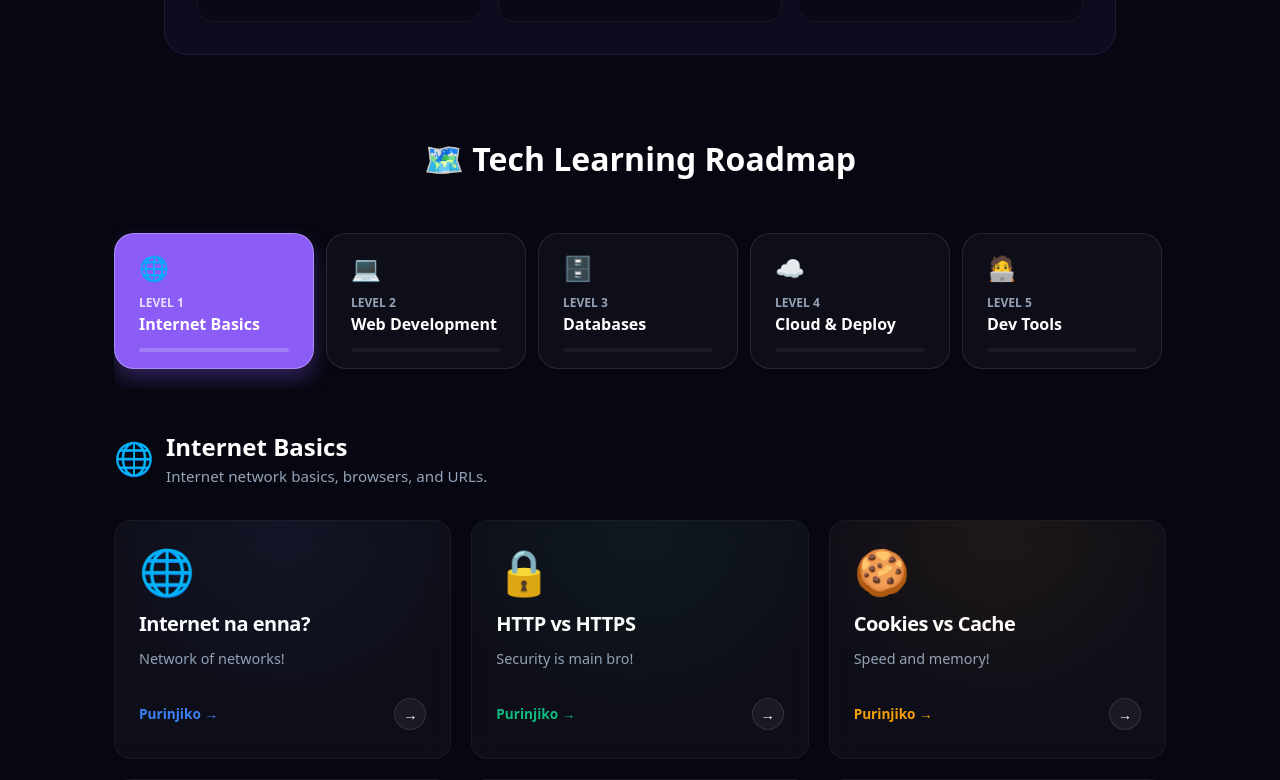
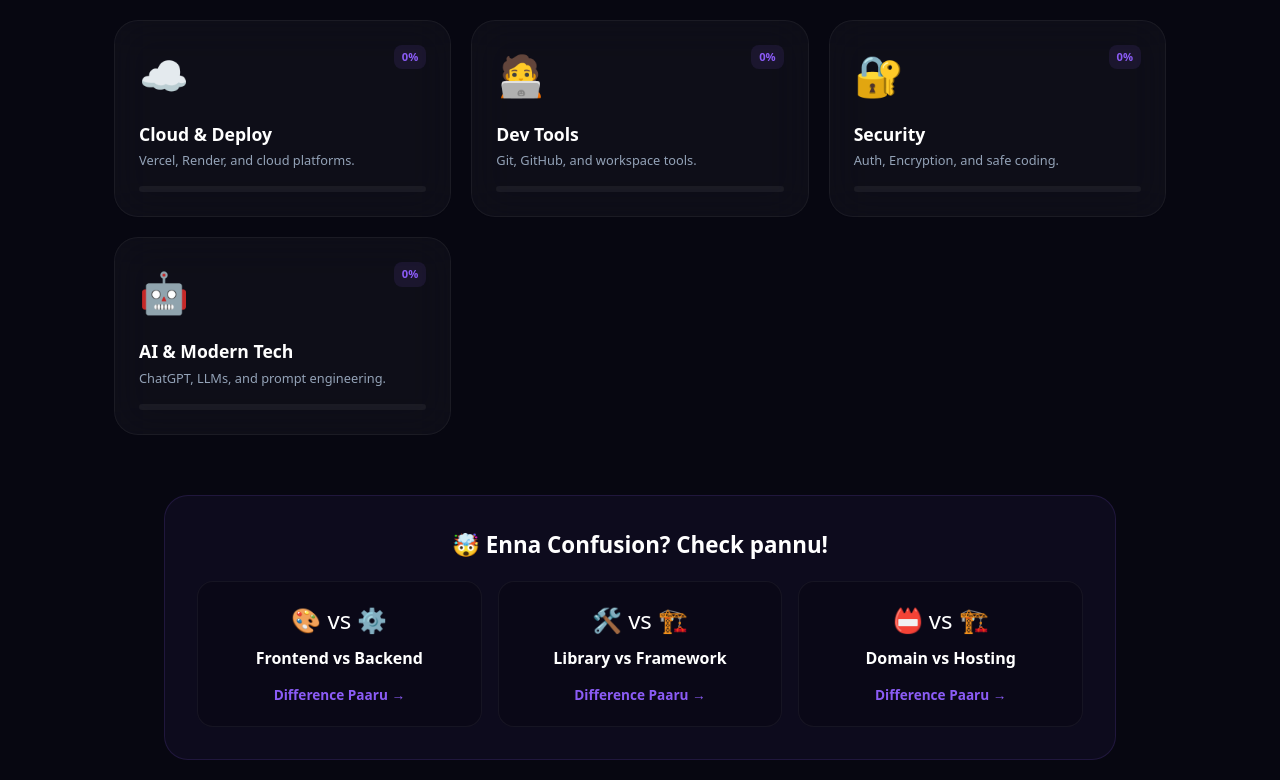
Before and after one commit to nfsprogramming/Techaa-Purinjikoo, a Next.js app: page / in a window 1280 px wide. Shown: the part 740-1520 px from the top of the page. Built offline with nearby package versions, Linux system fonts and the light colour scheme; no server answers.

Commit message:
INITIAL COMMIT

```diff
--- a/app/page.tsx
+++ b/app/page.tsx
@@ -7,23 +7,6 @@ import Navbar from "@/components/Navbar";
 import Footer from "@/components/Footer";
 import TopicCard from "@/components/TopicCard";
 import { motion, AnimatePresence } from "framer-motion";
-
-const ROADMAP_LEVELS = [
-  { id: 1, name: "Internet Basics", icon: "🌐", topics: "1-15", desc: "Digital world-oda base-ah purinjiko." },
-  { id: 2, name: "Web Development", icon: "💻", topics: "16-30", desc: "App build panna enna venum?" },
-  { id: 3, name: "Databases", icon: "🗄️", topics: "31-45", desc: "Data storage magic." },
-  { id: 4, name: "Cloud & Deploy", icon: "☁️", topics: "46-60", desc: "Go live on internet." },
-  { id: 5, name: "Dev Tools", icon: "🧑‍💻", topics: "61-75", desc: "Pro developer-ah maaru." },
-  { id: 6, name: "Security", icon: "🔐", topics: "76-85", desc: "Safe ah irukkalam." },
-  { id: 7, name: "AI & Modern Tech", icon: "🤖", topics: "86-100", desc: "Future is here." },
-];
-
-const CONFUSIONS = [
-  { p1: "Frontend", p2: "Backend", emoji: "🎨 vs ⚙️", link: "/topics/frontend-vs-backend" },
-  { p1: "Library", p2: "Framework", emoji: "🛠️ vs 🏗️", link: "/topics/library-vs-framework" },
-  { p1: "Domain", p2: "Hosting", emoji: "📛 vs 🏗️", link: "/topics/domain-vs-hosting" },
-];
-
 import { useUserProgress } from "@/context/UserProgressContext";
 import { useAuth } from "@/context/AuthContext";
 
@@ -33,6 +16,12 @@ export default function Home() {
   const { user, loginWithGoogle } = useAuth();
 
   const filteredTopics = topics.filter(t => t.level === activeLevel || (!t.level && activeLevel === 1));
+
+  const CONFUSIONS = [
+    { p1: "Frontend", p2: "Backend", emoji: "🎨 vs ⚙️", link: "/topics/frontend-vs-backend" },
+    { p1: "Library", p2: "Framework", emoji: "🛠️ vs 🏗️", link: "/topics/library-vs-framework" },
+    { p1: "Domain", p2: "Hosting", emoji: "📛 vs 🏗️", link: "/topics/domain-vs-hosting" },
+  ];
 
   return (
     <div style={{ background: "#070711", minHeight: "100vh", color: "#fff" }}>
@@ -81,11 +70,56 @@ export default function Home() {
               </motion.div>
             )}
             <motion.div whileHover={{ scale: 1.05 }}>
-              <Link href="#roadmap" style={{ display: "inline-block", background: "rgba(255,255,255,0.05)", border: "1px solid rgba(255,255,255,0.1)", color: "#fff", padding: "12px 28px", borderRadius: "12px", fontWeight: 700, textDecoration: "none" }}>Explore Topics 📖</Link>
+              <Link href="#level-overview" style={{ display: "inline-block", background: "rgba(255,255,255,0.05)", border: "1px solid rgba(255,255,255,0.1)", color: "#fff", padding: "12px 28px", borderRadius: "12px", fontWeight: 700, textDecoration: "none" }}>Explore Roadmap 🗺️</Link>
             </motion.div>
           </div>
         </div>
       </motion.section>
+
+      {/* Level Overview Grid */}
+      <section id="level-overview" style={{ maxWidth: "1100px", margin: "-40px auto 60px", padding: "0 24px", position: "relative", zIndex: 10 }}>
+        <h3 style={{ fontSize: "1.2rem", fontWeight: 800, marginBottom: "24px", textAlign: "center", color: "#94a3b8" }}>SELECT YOUR LEVEL</h3>
+        <div style={{ display: "grid", gridTemplateColumns: "repeat(auto-fit, minmax(280px, 1fr))", gap: "20px" }}>
+          {ROADMAP_LEVEL_DATA().map((lvl) => {
+            const progress = getLevelProgress(lvl.id);
+            return (
+              <motion.div
+                key={lvl.id}
+                whileHover={{ y: -10, boxShadow: "0 20px 40px rgba(0,0,0,0.4)", background: "rgba(255,255,255,0.06)" }}
+                onClick={() => {
+                  setActiveLevel(lvl.id);
+                  document.getElementById('roadmap')?.scrollIntoView({ behavior: 'smooth' });
+                }}
+                style={{
+                  background: activeLevel === lvl.id ? "rgba(139,92,246,0.1)" : "rgba(255,255,255,0.03)",
+                  backdropFilter: "blur(20px)",
+                  border: activeLevel === lvl.id ? "1px solid #8b5cf6" : "1px solid rgba(255,255,255,0.05)",
+                  borderRadius: "24px",
+                  padding: "24px",
+                  cursor: "pointer",
+                  transition: "0.3s"
+                }}
+              >
+                <div style={{ display: "flex", justifyContent: "space-between", alignItems: "flex-start", marginBottom: "16px" }}>
+                  <span style={{ fontSize: "2.5rem" }}>{lvl.icon}</span>
+                  <span style={{ fontSize: "0.7rem", fontWeight: 800, color: progress === 100 ? "#4ade80" : "#8b5cf6", background: "rgba(139,92,246,0.1)", padding: "4px 8px", borderRadius: "8px" }}>
+                    {progress}%
+                  </span>
+                </div>
+                <h4 style={{ fontSize: "1.1rem", fontWeight: 800, marginBottom: "4px" }}>{lvl.name}</h4>
+                <p style={{ fontSize: "0.8rem", color: "#94a3b8", marginBottom: "16px" }}>{lvl.desc}</p>
+                <div style={{ height: "6px", background: "rgba(255,255,255,0.05)", borderRadius: "100px", overflow: "hidden" }}>
+                  <motion.div
+                    initial={{ width: 0 }}
+                    animate={{ width: `${progress}%` }}
+                    style={{ height: "100%", background: progress === 100 ? "#4ade80" : "linear-gradient(90deg, #8b5cf6, #06b6d4)" }}
+                  />
+                </div>
+              </motion.div>
+            );
+          })}
+        </div>
+      </section>
 
       {/* Beginner Confusion Section */}
       <motion.section
@@ -120,7 +154,7 @@ export default function Home() {
           viewport={{ once: true }}
           style={{ fontSize: "2rem", fontWeight: 900, textAlign: "center", marginBottom: "40px" }}
         >
-          🗺️ Tech Learning Roadmap
+          🗺️ Detailed Topics
         </motion.h2>
 
         <div style={{ display: "flex", gap: "12px", overflowX: "auto", paddingTop: "10px", paddingBottom: "20px", marginBottom: "40px", scrollbarWidth: "none" }} className="no-scrollbar">
@@ -152,7 +186,6 @@ export default function Home() {
                 <div style={{ fontSize: "0.75rem", color: activeLevel === lvl.id ? "rgba(255,255,255,0.8)" : "#94a3b8", fontWeight: 600 }}>LEVEL {lvl.id}</div>
                 <div style={{ fontWeight: 800, fontSize: "1rem", marginBottom: "12px" }}>{lvl.name}</div>
 
-                {/* Mini progress bar */}
                 <div style={{ height: "4px", background: activeLevel === lvl.id ? "rgba(255,255,255,0.2)" : "rgba(255,255,255,0.05)", borderRadius: "100px", marginTop: "auto" }}>
                   <motion.div
                     initial={{ width: 0 }}
@@ -205,6 +238,7 @@ export default function Home() {
         </motion.div>
       </section>
 
+      <Footer />
     </div>
   );
 }
--- a/app/topics/[id]/page.jsx
+++ b/app/topics/[id]/page.jsx
@@ -14,8 +14,18 @@ export default function TopicPage() {
   const params = useParams();
   const router = useRouter();
   const topic = topics.find((t) => t.id === params.id);
-  const { completeTopic, addXP, unlockedBadges, BADGES, completedTopics } = useUserProgress();
+  const { completeTopic, addXP, unlockedBadges, BADGES, completedTopics, isTopicLocked, loading } = useUserProgress();
   const [activeTab, setActiveTab] = useState("learn"); // learn, quiz, mistakes
+
+  const isLocked = isTopicLocked(params.id);
+
+  useEffect(() => {
+    if (isLocked && topic) {
+      // Allow access if they just completed it (state might be updating)
+      // Actually isTopicLocked handles completion check
+    }
+  }, [isLocked, topic]);
+
   const [correctAnswer, setCorrectAnswer] = useState(null);
   const [showShareModal, setShowShareModal] = useState(false);
   const [lastUnlockedBadge, setLastUnlockedBadge] = useState(null);
@@ -30,18 +40,30 @@ export default function TopicPage() {
   const currentIdx = topics.findIndex(t => t.id === topic?.id);
   const nextTopic = topics[currentIdx + 1];
 
+  const initialBadgeCount = useRef(null);
+
   // Show badge unlock notification
   useEffect(() => {
-    if (unlockedBadges.length > 0) {
+    if (loading) return; // Wait for data to load
+
+    // Only initialize the count on the first render of this component instance
+    if (initialBadgeCount.current === null) {
+      initialBadgeCount.current = unlockedBadges.length;
+      return;
+    }
+
+    // Only show notification if the length has increased since we last checked
+    if (unlockedBadges.length > initialBadgeCount.current) {
       const latestBadgeId = unlockedBadges[unlockedBadges.length - 1];
       const badge = BADGES.find(b => b.id === latestBadgeId);
       if (badge) {
         setLastUnlockedBadge(badge);
         const timer = setTimeout(() => setLastUnlockedBadge(null), 5000);
+        initialBadgeCount.current = unlockedBadges.length;
         return () => clearTimeout(timer);
       }
     }
-  }, [unlockedBadges.length]);
+  }, [unlockedBadges.length, BADGES, loading]);
 
   const handleQuizAnswer = (isCorrect) => {
     setCorrectAnswer(isCorrect);
@@ -80,6 +102,31 @@ export default function TopicPage() {
       <div style={{ background: "#070711", minHeight: "100vh", color: "#fff", display: "flex", alignItems: "center", justifyContent: "center", flexDirection: "column" }}>
         <h2>Topic Not Found Bro! 😅</h2>
         <Link href="/" style={{ color: "#8b5cf6", marginTop: "20px" }}>Go Home</Link>
+      </div>
+    );
+  }
+
+  if (isLocked) {
+    const prevTopic = topics[topics.findIndex(t => t.id === topic.id) - 1];
+    return (
+      <div style={{ background: "#070711", minHeight: "100vh", color: "#fff", display: "flex", alignItems: "center", justifyContent: "center", padding: "24px" }}>
+        <motion.div
+          initial={{ opacity: 0, scale: 0.9 }}
+          animate={{ opacity: 1, scale: 1 }}
+          style={{ maxWidth: "500px", width: "100%", textAlign: "center", background: "rgba(255,255,255,0.02)", border: "1px solid rgba(255,255,255,0.05)", padding: "60px 40px", borderRadius: "32px", backdropFilter: "blur(20px)" }}
+        >
+          <div style={{ fontSize: "5rem", marginBottom: "24px", opacity: 0.5 }}>🔒</div>
+          <h2 style={{ fontSize: "2rem", fontWeight: 900, marginBottom: "16px" }}>This Topic is Locked!</h2>
+          <p style={{ color: "#94a3b8", fontSize: "1.1rem", lineHeight: 1.6, marginBottom: "32px" }}>
+            Pazhaya topics-ah mudicha thaan idhu open aagum bro. One by one-ah learn panni master aagu! 🚀
+          </p>
+          {prevTopic && (
+            <Link href={`/topics/${prevTopic.id}`} style={{ display: "block", background: "#8b5cf6", color: "#fff", padding: "16px", borderRadius: "16px", textDecoration: "none", fontWeight: 800, marginBottom: "16px" }}>
+              Complete: {prevTopic.title}
+            </Link>
+          )}
+          <Link href="/" style={{ color: "#94a3b8", textDecoration: "none", fontSize: "0.9rem", fontWeight: 600 }}>Back to Roadmap</Link>
+        </motion.div>
       </div>
     );
   }
--- a/components/TopicCard.jsx
+++ b/components/TopicCard.jsx
@@ -5,18 +5,18 @@ import { useUserProgress } from "@/context/UserProgressContext";
 import { motion } from "framer-motion";
 
 export default function TopicCard({ topic, index }) {
-  const { completedTopics } = useUserProgress();
+  const { completedTopics, isTopicLocked } = useUserProgress();
   const isCompleted = completedTopics.includes(topic.id);
+  const isLocked = isTopicLocked(topic.id);
 
-  return (
-    <Link href={`/topics/${topic.id}`} style={{ textDecoration: "none" }}>
+  const cardContent = (
     <motion.div
-        whileHover={{
+      whileHover={!isLocked ? {
         y: -8,
         scale: 1.02,
         boxShadow: `0 20px 40px rgba(0,0,0,0.3), 0 0 20px ${topic.accentColor}22`
-        }}
-        whileTap={{ scale: 0.98 }}
+      } : {}}
+      whileTap={!isLocked ? { scale: 0.98 } : {}}
       style={{
         borderRadius: "16px",
         padding: "28px 24px",
@@ -24,13 +24,21 @@ export default function TopicCard({ topic, index }) {
         display: "flex",
         flexDirection: "column",
         gap: "16px",
-          background: "rgba(255,255,255,0.03)",
+        background: isLocked ? "rgba(255,255,255,0.01)" : "rgba(255,255,255,0.03)",
         backdropFilter: "blur(12px)",
-          border: isCompleted ? "1px solid rgba(34,197,94,0.3)" : "1px solid rgba(255,255,255,0.05)",
+        border: isLocked ? "1px solid rgba(255,255,255,0.02)" : (isCompleted ? "1px solid rgba(34,197,94,0.3)" : "1px solid rgba(255,255,255,0.05)"),
         position: "relative",
-          transition: "border 0.3s ease"
+        transition: "all 0.3s ease",
+        opacity: isLocked ? 0.6 : 1,
+        cursor: isLocked ? "not-allowed" : "pointer"
       }}
     >
+      {isLocked && (
+        <div style={{ position: "absolute", top: "12px", right: "12px", background: "rgba(0,0,0,0.5)", width: "32px", height: "32px", borderRadius: "50%", display: "flex", alignItems: "center", justifyContent: "center", zIndex: 2 }}>
+          <span style={{ fontSize: "1.2rem" }}>🔒</span>
+        </div>
+      )}
+
       {isCompleted && (
           <motion.div
             initial={{ scale: 0 }}
@@ -46,7 +54,7 @@ export default function TopicCard({ topic, index }) {
 
         {/* Emoji */}
         <motion.div
-          whileHover={{ rotate: [0, -10, 10, 0], transition: { duration: 0.3 } }}
+          whileHover={!isLocked ? { rotate: [0, -10, 10, 0], transition: { duration: 0.3 } } : {}}
           style={{ fontSize: "2.8rem", lineHeight: 1 }}
         >
           {topic.emoji}
@@ -58,7 +66,7 @@ export default function TopicCard({ topic, index }) {
             style={{
               fontSize: "1.25rem",
               fontWeight: 800,
-              color: "#fff",
+              color: isLocked ? "#64748b" : "#fff",
               marginBottom: "8px",
               letterSpacing: "-0.5px",
             }}
@@ -68,11 +76,11 @@ export default function TopicCard({ topic, index }) {
           <p
             style={{
               fontSize: "0.9rem",
-              color: "#94a3b8",
+              color: isLocked ? "#475569" : "#94a3b8",
               lineHeight: 1.6,
             }}
           >
-            {topic.shortDesc}
+            {isLocked ? "Complete previous topics to unlock! 🔒" : topic.shortDesc}
           </p>
         </div>
 
@@ -90,13 +98,13 @@ export default function TopicCard({ topic, index }) {
             style={{
               fontSize: "0.85rem",
               fontWeight: 800,
-              color: topic.accentColor,
+              color: isLocked ? "#475569" : topic.accentColor,
             }}
           >
-            Purinjiko →
+            {isLocked ? "Locked" : "Purinjiko →"}
           </span>
           <motion.div
-            whileHover={{ x: 3 }}
+            whileHover={!isLocked ? { x: 3 } : {}}
             style={{
               width: "32px",
               height: "32px",
@@ -109,10 +117,19 @@ export default function TopicCard({ topic, index }) {
               fontSize: "0.9rem",
             }}
           >
-            →
+            {isLocked ? "🔒" : "→"}
           </motion.div>
         </div>
     </motion.div>
+  );
+
+  if (isLocked) {
+    return cardContent;
+  }
+
+  return (
+    <Link href={`/topics/${topic.id}`} style={{ textDecoration: "none" }}>
+      {cardContent}
     </Link>
   );
 }
--- a/context/UserProgressContext.js
+++ b/context/UserProgressContext.js
@@ -182,6 +182,16 @@ export function UserProgressProvider({ children }) {
     });
   };
 
+  const isTopicLocked = (topicId) => {
+    const topicIndex = topics.findIndex(t => t.id === topicId);
+    if (topicIndex === -1) return true;
+    if (topicIndex === 0) return false; // First topic always unlocked
+
+    // Unlocked if previous topic is completed OR it's already completed
+    const previousTopic = topics[topicIndex - 1];
+    return !progress.completedTopics.includes(previousTopic.id) && !progress.completedTopics.includes(topicId);
+  };
+
   const getLevelProgress = (levelId) => {
     const levelTopics = topics.filter(t => t.level === levelId);
     if (levelTopics.length === 0) return 0;
@@ -195,6 +205,7 @@ export function UserProgressProvider({ children }) {
       completeTopic,
       addXP,
       getLevelProgress,
+      isTopicLocked,
       XP_LEVELS,
       BADGES,
       loading: !initialized
```
Lines whose indentation alone changed are shown as unchanged.
